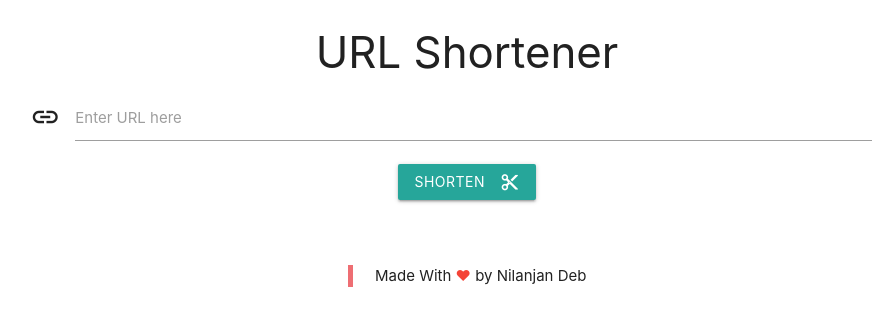
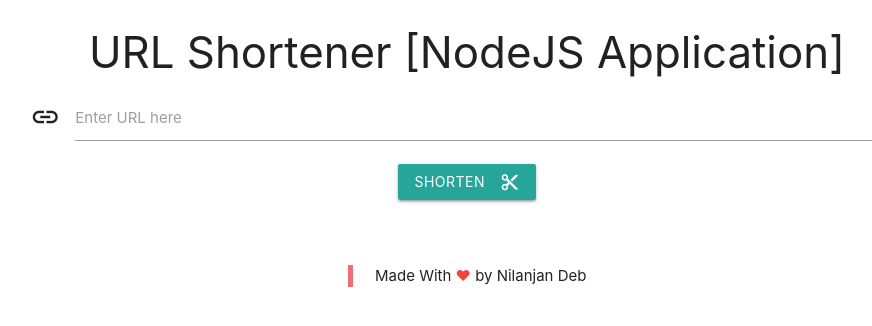
Before and after one commit to nil1729/url-shortner-nodejs, a React (Create React App) app in the folder client/: page / in a window 1280 px wide. Shown: the top 326 px of the page, without its empty margins (173-1045 px from the left). Built offline with nearby package versions, Linux system fonts and the light colour scheme.

Commit message:
update header title [gh-action-test]

```diff
--- a/client/src/components/InputURL.js
+++ b/client/src/components/InputURL.js
@@ -30,7 +30,7 @@ const InputURL = ({ sendURL }) => {
     <div className='row'>
       <form onSubmit={onSubmit}>
         <div className='col s12'>
-          <h3 className='center'>URL Shortener</h3>
+          <h3 className='center'>URL Shortener [NodeJS Application]</h3>
           <div className='input-field'>
             <i className='material-icons prefix'>insert_link</i>
             <input required type='url' className='validate' value={input} onChange={onChange} />
```
